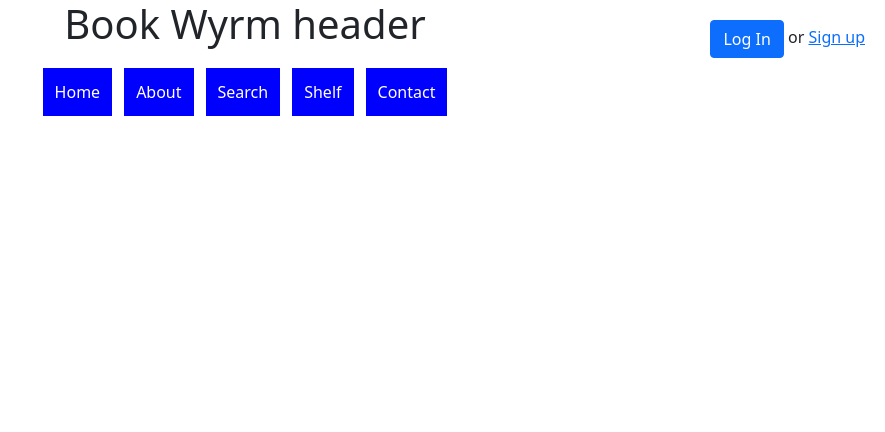
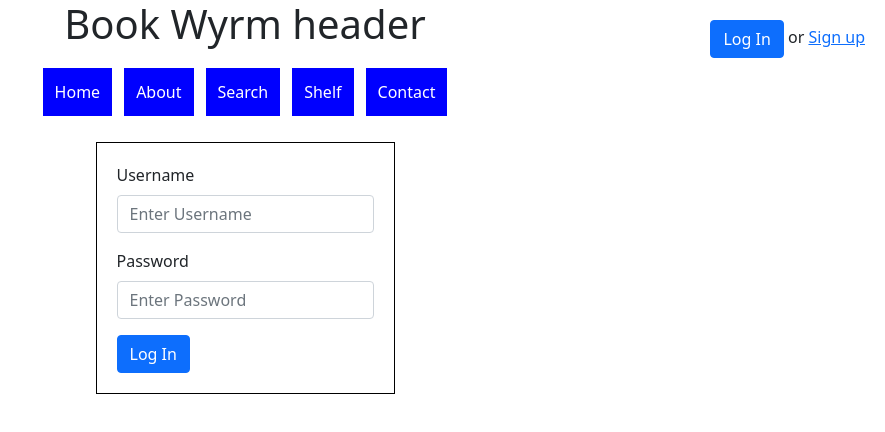
Before and after one commit to nkulik94/book-wyrms-react, a React (Create React App) app: page /login in a window 1280 px wide. Shown: the top 432 px of the page, without its empty margins (395-1280 px from the left). Built offline with nearby package versions, Linux system fonts and the light colour scheme; no server answers; the HTML template or start-up script is replaced by a standard one.

Commit message:
modified login feature

```diff
--- a/src/components/App.js
+++ b/src/components/App.js
@@ -5,11 +5,12 @@
 
 function App() {
     const [currentUser, setCurrentUser] = useState(null)
+    const [results, setResults] = useState(null)
 
     return (
         <>
         <Header currentUser={currentUser} setCurrentUser={setCurrentUser}/>
-        <Body setCurrentUser={setCurrentUser} currentUser={currentUser} />
+        <Body setCurrentUser={setCurrentUser} currentUser={currentUser} results={results} setResults={setResults} />
         </>
     )
 }
--- a/src/components/Body.js
+++ b/src/components/Body.js
@@ -6,8 +6,9 @@
 import MyBooks from "./MyBooks";
 import Contact from "./Contact";
 import CreateAccount from "./CreateAccount";
+import Login from "./LoginPage";
 
-function Body( { setCurrentUser, currentUser } ) {
+function Body( { setCurrentUser, currentUser, results, setResults } ) {
     const [allUsers, setUsers] = useState([])
 
     useEffect(() => {
@@ -26,7 +27,7 @@
                 <About />
             </Route>
             <Route path="/bookfinder" >
-                <FindBooks />
+                <FindBooks currentUser={currentUser} results={results} setResults={setResults} />
             </Route>
             <Route path="/my-books">
                 <MyBooks
@@ -37,6 +38,13 @@
             </Route>
             <Route path="/contact">
                 <Contact />
+            </Route>
+            <Route path="/login">
+                <Login
+                    currentUser={currentUser}
+                    allUsers={allUsers}
+                    setCurrentUser={setCurrentUser}
+                />
             </Route>
             <Route path="/create-account">
                 <CreateAccount
--- a/src/components/DetailedBook.js
+++ b/src/components/DetailedBook.js
@@ -2,7 +2,7 @@
 import ReviewList from './ReviewList'
 import DetailedBookBtns from './DetailedBookBtns'
 
-function DetailedBook( { book } ) {
+function DetailedBook( { book, currentUser } ) {
 
     const rating = book.rating.total === 'none' ? <p>This book has not been rated by any Book Wyrms</p> : <p>This book has been given an average rating of {book.rating.average} out of 5 by {book.rating.allRatings.length} Book Wyrm(s)</p>
     return (
@@ -25,7 +25,7 @@
             <br/>
             <p>This book has been read by {Object.keys(book.readBy).length} Book Wyrm(s), and {Object.keys(book.wantToRead).length} Book Wyrm(s) have put it on a wish list</p>
             <br/>
-            <DetailedBookBtns />
+            <DetailedBookBtns currentBook={book} currentUser={currentUser} />
             <br/>
             <ReviewList reviews={book.reviews} />
         </div>
--- a/src/components/FindBooks.js
+++ b/src/components/FindBooks.js
@@ -2,13 +2,13 @@
 import Search from './Search';
 import DetailedBook from './DetailedBook';
 
-function FindBooks() {
+function FindBooks( { currentUser, results, setResults } ) {
     const [currentBook, setCurrentBook] = useState(null)
 
     return (
         <div style={{position: "relative"}}>
-            <Search setCurrentBook={setCurrentBook} />
-            {currentBook ? <DetailedBook book={currentBook} /> : null}
+            <Search setCurrentBook={setCurrentBook} results={results} setResults={setResults} />
+            {currentBook ? <DetailedBook book={currentBook} currentUser={currentUser} /> : null}
         </div>
     )
 }
--- a/src/components/LoginButtons.js
+++ b/src/components/LoginButtons.js
@@ -4,8 +4,10 @@
 
 function LoginButtons() {
     const history = useHistory()
+    //<Button variant="primary" onClick={() => history.push('/login')}>Log In</Button>
+
     return (
-        <span className="login-btns" ><Button variant="primary" onClick={() => history.push('/my-books')}>Log In</Button> or <Link to="/create-account">Sign up</Link></span>
+        <span className="login-btns" ><Button variant="primary" onClick={() => history.push('/login')}>Log In</Button> or <Link to="/create-account">Sign up</Link></span>
     )
 }
 
--- a/src/components/LoginPage.js
+++ b/src/components/LoginPage.js
@@ -2,8 +2,9 @@
 import { useHistory } from 'react-router-dom';
 import { Form, Button } from 'react-bootstrap'
 
-function Login( { setCurrentUser, allUsers } ) {
+function Login( { setCurrentUser, allUsers, currentUser } ) {
     const history = useHistory()
+    if (currentUser) history.goBack()
     const [formData, setFormdata] = useState({
         username: '',
         password: ''
@@ -25,7 +26,6 @@
                 .then(r => r.json())
                 .then(data => {
                     setCurrentUser(data)
-                    history.push('/my-books')
                     setFormdata({
                         username: '',
                         password: ''
--- a/src/components/LogoutBtn.js
+++ b/src/components/LogoutBtn.js
@@ -8,7 +8,6 @@
     return (
         <Button className="login-btns" onClick={() => {
             setCurrentUser(null)
-            history.push('/my-books')
         }}>Log Out</Button>
     )
 }
--- a/src/components/Search.js
+++ b/src/components/Search.js
@@ -3,8 +3,7 @@
 import PageBtns from "./PageBtns";
 import BookList from "./BookList";
 
-function Search( {setCurrentBook} ) {
-    const [results, setResults] = useState(null)
+function Search( {setCurrentBook, results, setResults} ) {
     const [fixedResults, setListToRender] = useState([])
     //const [filterBy, setFilter] = useState('')
     const [currentPage, setPage] = useState({
```
